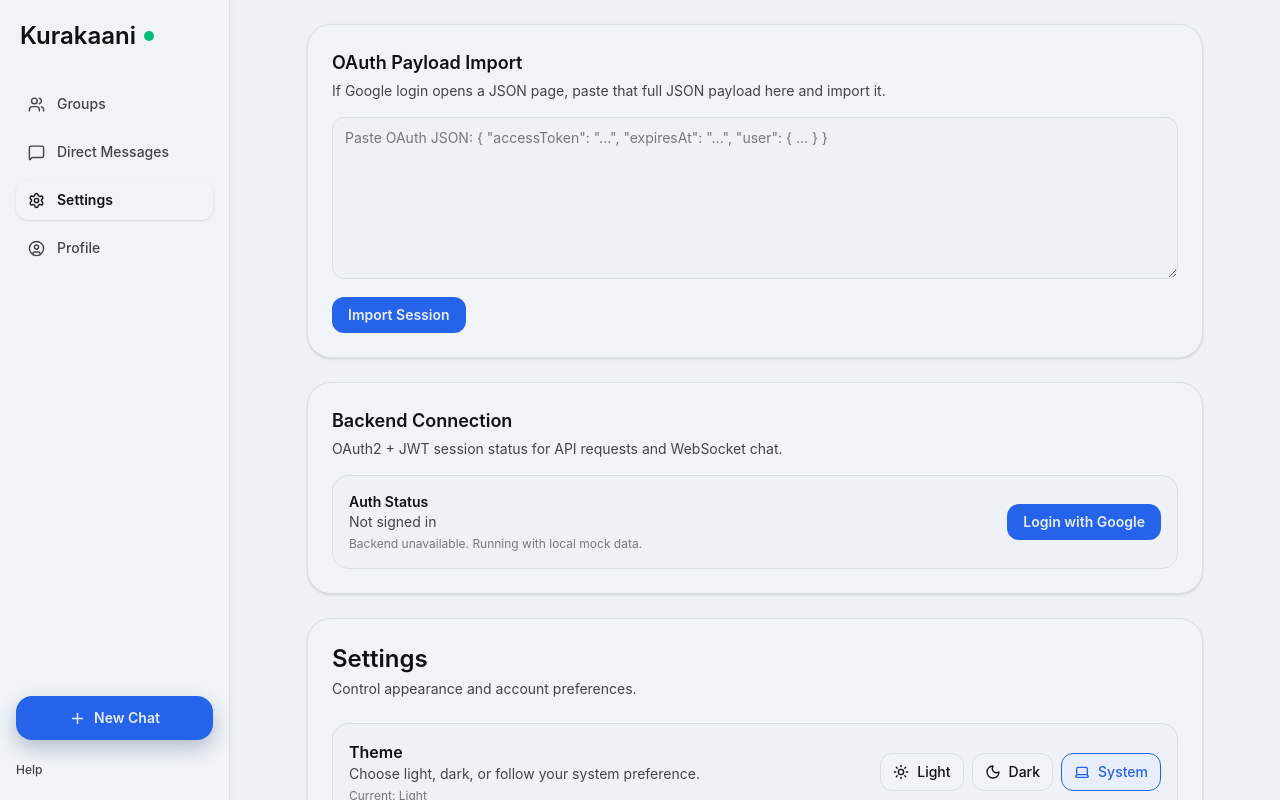
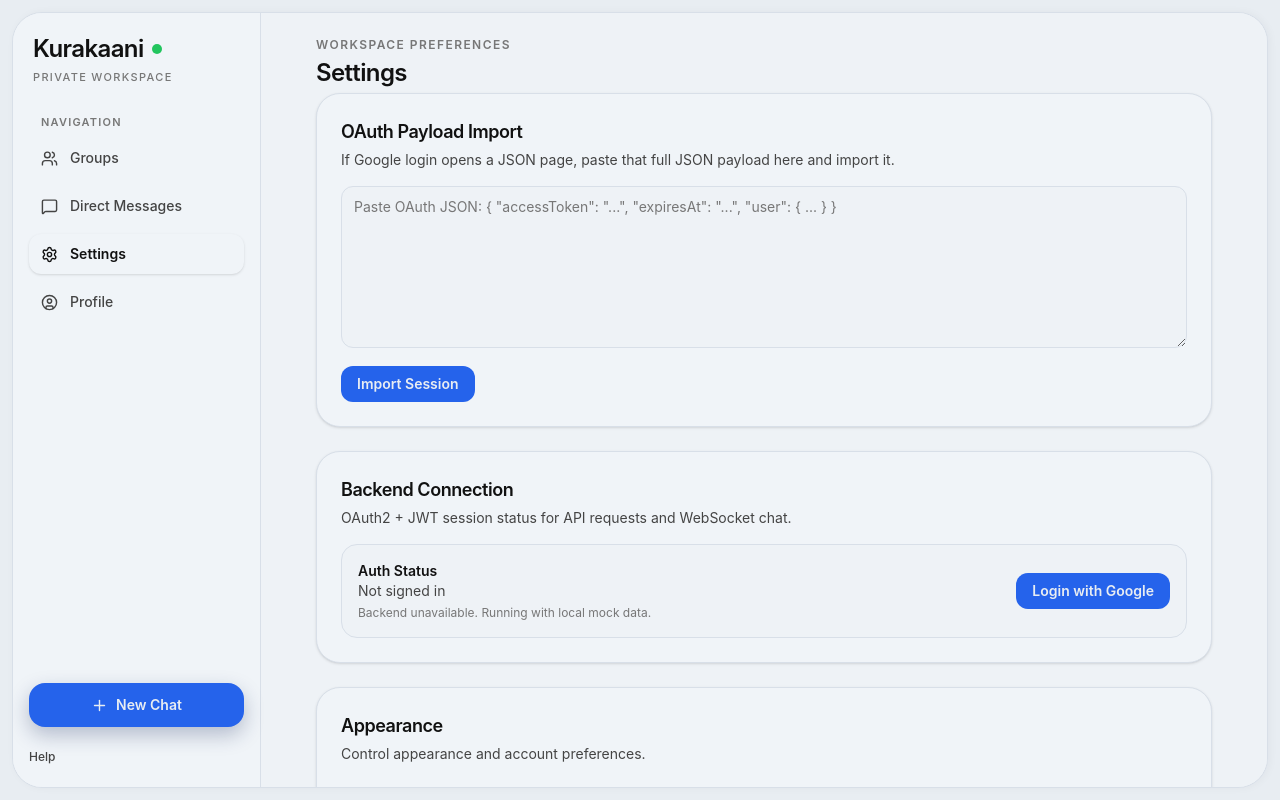
Before and after one commit to aabhiojha/kurakaani-frontend, a React (Vite) app: page / in a window 1280 px wide. Both pictures are taken after a click on the button "Settings". Built offline with nearby package versions, Linux system fonts and the light colour scheme; no server answers.

Commit message:
yet another ui fix in settings

```diff
--- a/src/App.tsx
+++ b/src/App.tsx
@@ -466,7 +466,8 @@ function App() {
 	}, [])
 
 	return (
-		<div data-theme={isDarkMode ? 'dark' : 'light'} className="flex h-screen min-h-screen bg-[var(--bg-page)] text-[var(--text-primary)] antialiased">
+		<div data-theme={isDarkMode ? 'dark' : 'light'} className="h-screen min-h-screen bg-[var(--bg-page)] p-3 text-[var(--text-primary)] antialiased">
+			<div className="flex h-full overflow-hidden rounded-[30px] border border-[var(--border)] bg-[var(--bg-surface)] shadow-[var(--shadow-pane)]">
 				<Sidebar activeView={activeView} onSectionChange={handleSectionChange} onNewChat={handleNewChat} />
 				{activeView === 'profile' ? (
 					<ProfilePage />
@@ -497,6 +498,7 @@ function App() {
 					</>
 				)}
 			</div>
+		</div>
 	)
 }
 
--- a/src/components/chat/ChatMessage.tsx
+++ b/src/components/chat/ChatMessage.tsx
@@ -31,7 +31,7 @@ export function ChatMessage({ message, isGroupedWithPrevious, isGroupedWithNext
 				) : (
 					<div
 						className={`mt-5 flex h-8 w-8 shrink-0 items-center justify-center overflow-hidden rounded-full text-[11px] font-semibold text-white ${
-							isRight ? 'bg-[var(--bubble-sent)]' : 'bg-[#505050]'
+							isRight ? 'bg-[var(--bubble-sent)]' : 'bg-[var(--avatar-neutral-bg)]'
 						}`}
 					>
 						{message.senderAvatar}
@@ -49,11 +49,9 @@ export function ChatMessage({ message, isGroupedWithPrevious, isGroupedWithNext
 						>
 							<p>{message.text}</p>
 							{message.withImage && (
-								<div className="mt-3 overflow-hidden rounded-xl border border-white/20 bg-gradient-to-br from-teal-900 to-slate-900 p-3 shadow-inner">
-									<div className="relative h-36 overflow-hidden rounded-lg bg-gradient-to-br from-[#0d2c31] to-[#08151f]">
-										<div className="absolute -left-6 -top-6 h-24 w-24 rounded-full bg-teal-400/20 blur-2xl" />
-										<div className="absolute -bottom-8 right-1 h-28 w-28 rounded-full bg-cyan-400/15 blur-2xl" />
-										<div className="absolute left-1/2 top-1/2 h-24 w-44 -translate-x-1/2 -translate-y-1/2 rounded-2xl border border-white/15 bg-white/10 backdrop-blur-md" />
+								<div className="mt-3 overflow-hidden rounded-xl border border-[var(--border)] bg-[var(--bg-soft)] p-3">
+									<div className="flex h-36 items-center justify-center rounded-lg border border-dashed border-[var(--border)] bg-[var(--bg-surface)] text-xs font-medium text-[var(--text-muted)]">
+										Image attachment preview
 									</div>
 								</div>
 							)}
--- a/src/components/chat/ChatView.tsx
+++ b/src/components/chat/ChatView.tsx
@@ -74,18 +74,18 @@ export function ChatView({ conversation, messages, onSendMessage }: ChatViewProp
 		<section className="motion-enter motion-stagger-2 flex min-w-0 flex-1 flex-col bg-[var(--bg-surface)]">
 			<header className="flex items-center justify-between border-b border-[var(--border)] px-6 py-4">
 				<div className="flex items-center gap-3">
-					<div className={`h-11 w-11 overflow-hidden rounded-full text-center text-[15px] leading-[2.75rem] font-semibold text-white ${conversation.isGroup ? 'bg-teal-600' : 'bg-[var(--bubble-sent)]'}`}>
+					<div className={`h-11 w-11 overflow-hidden rounded-full text-center text-[15px] leading-[2.75rem] font-semibold text-white ${conversation.isGroup ? 'bg-[var(--avatar-group-bg)]' : 'bg-[var(--bubble-sent)]'}`}>
 						{conversation.avatar}
 					</div>
 					<div>
-						<h2 className="text-base font-semibold text-[var(--text-primary)]">{conversation.name}</h2>
-						<p className="text-xs tracking-wide text-[var(--text-secondary)]">{conversation.subtitle}</p>
+						<h2 className="text-[17px] font-semibold tracking-tight text-[var(--text-primary)]">{conversation.name}</h2>
+						<p className="text-[11px] font-medium uppercase tracking-[0.12em] text-[var(--text-muted)]">{conversation.subtitle}</p>
 					</div>
 				</div>
 
 				<div className="flex items-center gap-6">
 					<nav className="flex items-center gap-4 text-sm">
-						<button className="motion-interactive border-b-2 border-[var(--accent)] pb-1 font-semibold text-[var(--accent)]">Messages</button>
+						<button className="motion-interactive rounded-full border border-[var(--accent)] bg-[var(--accent-soft)] px-3 py-1 font-semibold text-[var(--accent)]">Messages</button>
 						<button className="motion-interactive pb-1 font-medium text-[var(--text-secondary)]">Shared Files</button>
 						<button className="motion-interactive pb-1 font-medium text-[var(--text-secondary)]">Pinned</button>
 					</nav>
@@ -167,7 +167,7 @@ export function ChatView({ conversation, messages, onSendMessage }: ChatViewProp
 						</div>
 						<button
 							type="submit"
-							className="motion-interactive rounded-xl bg-[var(--accent)] p-2 text-[var(--bg-page)] shadow-[0_8px_18px_rgba(26,43,94,0.28)] hover:bg-[var(--accent-strong)]"
+							className="motion-interactive rounded-xl bg-[var(--accent)] p-2 text-[var(--bg-page)] shadow-[var(--shadow-accent)] hover:bg-[var(--accent-strong)]"
 							aria-label="send message"
 						>
 							<SendHorizontal size={17} />
--- a/src/components/layout/RecentMessagesPanel.tsx
+++ b/src/components/layout/RecentMessagesPanel.tsx
@@ -67,7 +67,10 @@ export function RecentMessagesPanel({
 		<section className="motion-enter motion-stagger-1 w-[300px] shrink-0 border-r border-[var(--border)] bg-[var(--bg-surface)]">
 			<div className="border-b border-[var(--border)] px-5 py-4">
 				<div className="mb-4 flex items-center justify-between">
-					<h2 className="text-lg font-semibold text-[var(--text-primary)]">{headerTitle}</h2>
+					<div>
+						<h2 className="text-lg font-semibold tracking-tight text-[var(--text-primary)]">{headerTitle}</h2>
+						<p className="text-xs text-[var(--text-muted)]">{conversations.length} active conversations</p>
+					</div>
 					<button className="motion-interactive rounded-lg p-2 text-[var(--text-secondary)] hover:bg-[var(--bg-soft)] hover:text-[var(--text-primary)]" aria-label="filter messages">
 						<SlidersHorizontal size={17} />
 					</button>
@@ -119,17 +122,19 @@ export function RecentMessagesPanel({
 					<article
 						key={conversation.id}
 						onClick={() => onSelectConversation(conversation.id)}
-						className={`motion-interactive flex cursor-pointer gap-3 rounded-xl px-3 py-3 ${
-							conversation.id === selectedConversationId ? 'bg-[var(--accent-soft)]' : 'hover:bg-[var(--bg-soft)]'
+						className={`motion-interactive flex cursor-pointer gap-3 rounded-xl border px-3 py-3 ${
+							conversation.id === selectedConversationId
+								? 'border-[var(--accent)] bg-[var(--accent-soft)]'
+								: 'border-transparent hover:bg-[var(--bg-soft)]'
 						}`}
 					>
 						<div
 							className={`flex h-10 w-10 shrink-0 items-center justify-center overflow-hidden rounded-full text-xs font-semibold text-white ${
 								conversation.isGroup
-									? 'bg-teal-600'
+									? 'bg-[var(--avatar-group-bg)]'
 									: conversation.id === selectedConversationId
-										? 'bg-[#1A2B5E]'
-										: 'bg-slate-400'
+										? 'bg-[var(--avatar-selected-bg)]'
+										: 'bg-[var(--avatar-neutral-bg)]'
 							}`}
 						>
 							{conversation.avatar}
--- a/src/components/layout/SettingsPage.tsx
+++ b/src/components/layout/SettingsPage.tsx
@@ -37,8 +37,13 @@ export function SettingsPage({
 	return (
 		<section className="flex min-w-0 flex-1 overflow-y-auto bg-[var(--bg-surface-alt)] p-6 text-[var(--text-primary)]">
 			<div className="mx-auto w-full max-w-4xl space-y-6">
+				<div className="mb-1">
+					<p className="text-xs font-semibold uppercase tracking-[0.12em] text-[var(--text-muted)]">Workspace Preferences</p>
+					<h1 className="mt-1 text-2xl font-semibold tracking-tight">Settings</h1>
+				</div>
+
 				<div className="rounded-3xl border border-[var(--border)] bg-[var(--bg-surface)] p-6 shadow-sm">
-					<h2 className="text-lg font-semibold">OAuth Payload Import</h2>
+					<h2 className="text-lg font-semibold tracking-tight">OAuth Payload Import</h2>
 					<p className="mt-1 text-sm text-[var(--text-secondary)]">
 						If Google login opens a JSON page, paste that full JSON payload here and import it.
 					</p>
@@ -72,7 +77,7 @@ export function SettingsPage({
 				</div>
 
 				<div className="rounded-3xl border border-[var(--border)] bg-[var(--bg-surface)] p-6 shadow-sm">
-					<h2 className="text-lg font-semibold">Backend Connection</h2>
+					<h2 className="text-lg font-semibold tracking-tight">Backend Connection</h2>
 					<p className="mt-1 text-sm text-[var(--text-secondary)]">OAuth2 + JWT session status for API requests and WebSocket chat.</p>
 
 					<div className="mt-4 flex items-center justify-between rounded-2xl border border-[var(--border)] bg-[var(--bg-surface-alt)] p-4">
@@ -104,7 +109,7 @@ export function SettingsPage({
 				</div>
 
 				<div className="rounded-3xl border border-[var(--border)] bg-[var(--bg-surface)] p-6 shadow-sm">
-					<h1 className="text-2xl font-semibold">Settings</h1>
+					<h2 className="text-lg font-semibold tracking-tight">Appearance</h2>
 					<p className="mt-1 text-sm text-[var(--text-secondary)]">Control appearance and account preferences.</p>
 
 					<div className="mt-6 flex items-center justify-between rounded-2xl border border-[var(--border)] bg-[var(--bg-surface-alt)] p-4">
@@ -131,7 +136,7 @@ export function SettingsPage({
 				</div>
 
 				<div className="rounded-3xl border border-[var(--border)] bg-[var(--bg-surface)] p-6 shadow-sm">
-					<h2 className="text-lg font-semibold">Style Preview</h2>
+					<h2 className="text-lg font-semibold tracking-tight">Style Preview</h2>
 					<p className="mt-1 text-sm text-[var(--text-secondary)]">These elements follow your dark mode spec.</p>
 
 					<div className="mt-4 flex flex-wrap gap-2">
--- a/src/components/layout/Sidebar.tsx
+++ b/src/components/layout/Sidebar.tsx
@@ -50,13 +50,17 @@ export function Sidebar({ activeView, onSectionChange, onNewChat }: SidebarProps
 	}
 
 	return (
-		<aside className="motion-enter w-[230px] shrink-0 border-r border-[var(--border)] bg-[var(--bg-soft)] px-4 py-5 shadow-[2px_0_8px_rgba(15,23,42,0.04)]">
+		<aside className="motion-enter w-[248px] shrink-0 border-r border-[var(--border)] bg-[var(--bg-soft)] px-4 py-5">
 			<div className="flex h-full flex-col">
-				<div className="mb-8 flex items-center gap-2 px-1">
-					<div className="text-2xl font-semibold text-[var(--text-primary)]">Kurakaani</div>
-					<span className="h-2.5 w-2.5 rounded-full bg-emerald-500" aria-label="online" />
+				<div className="mb-7 px-1">
+					<div className="flex items-center gap-2">
+						<div className="text-2xl font-semibold tracking-tight text-[var(--text-primary)]">Kurakaani</div>
+					<span className="h-2.5 w-2.5 rounded-full bg-[var(--status-online)]" aria-label="online" />
+					</div>
+					<p className="mt-1 text-[11px] font-medium uppercase tracking-[0.12em] text-[var(--text-muted)]">Private Workspace</p>
 				</div>
 
+				<p className="mb-2 px-3 text-[11px] font-semibold uppercase tracking-[0.11em] text-[var(--text-muted)]">Navigation</p>
 				<nav className="space-y-2">
 					<button
 						onClick={() => onSectionChange('groups')}
@@ -128,7 +132,7 @@ export function Sidebar({ activeView, onSectionChange, onNewChat }: SidebarProps
 						)}
 						<button
 							onClick={() => setIsNewChatMenuOpen((previous) => !previous)}
-							className="motion-interactive flex w-full items-center justify-center gap-2 rounded-2xl bg-[var(--accent)] px-4 py-3 text-sm font-semibold text-[var(--bg-page)] shadow-[0_8px_20px_rgba(26,43,94,0.28)] hover:bg-[var(--accent-strong)]"
+							className="motion-interactive flex w-full items-center justify-center gap-2 rounded-2xl bg-[var(--accent)] px-4 py-3 text-sm font-semibold text-[var(--bg-page)] shadow-[var(--shadow-accent)] hover:bg-[var(--accent-strong)]"
 						>
 							<Plus size={17} />
 							New Chat
--- a/src/index.css
+++ b/src/index.css
@@ -18,6 +18,14 @@
 	--accent: #2563eb;
 	--accent-strong: #1d4ed8;
 	--accent-soft: #e8eefc;
+	--status-online: #22c55e;
+	--avatar-group-bg: #0f766e;
+	--avatar-selected-bg: #1e40af;
+	--avatar-neutral-bg: #64748b;
+	--success-bg: #dcfce7;
+	--success-text: #166534;
+	--shadow-pane: 2px 0 8px rgba(15, 23, 42, 0.04);
+	--shadow-accent: 0 8px 20px rgba(26, 43, 94, 0.28);
 	--bubble-received: #eceff3;
 	--bubble-sent: #2563eb;
 	--pill-bg: #f8fafc;
@@ -43,6 +51,14 @@
 	--accent: #c8b89a;
 	--accent-strong: #d4c5a9;
 	--accent-soft: #1e1e1e;
+	--status-online: #34d399;
+	--avatar-group-bg: #0f766e;
+	--avatar-selected-bg: #475569;
+	--avatar-neutral-bg: #374151;
+	--success-bg: #052e1f;
+	--success-text: #86efac;
+	--shadow-pane: 2px 0 8px rgba(0, 0, 0, 0.25);
+	--shadow-accent: 0 8px 20px rgba(0, 0, 0, 0.45);
 	--bubble-received: #1e1e1e;
 	--bubble-sent: #2a2a2a;
 	--pill-bg: #1e1e1e;
```
Also changed, not shown: src/components/layout/ProfilePage.tsx (+6 -5 lines). Lines whose indentation alone changed are shown as unchanged.
